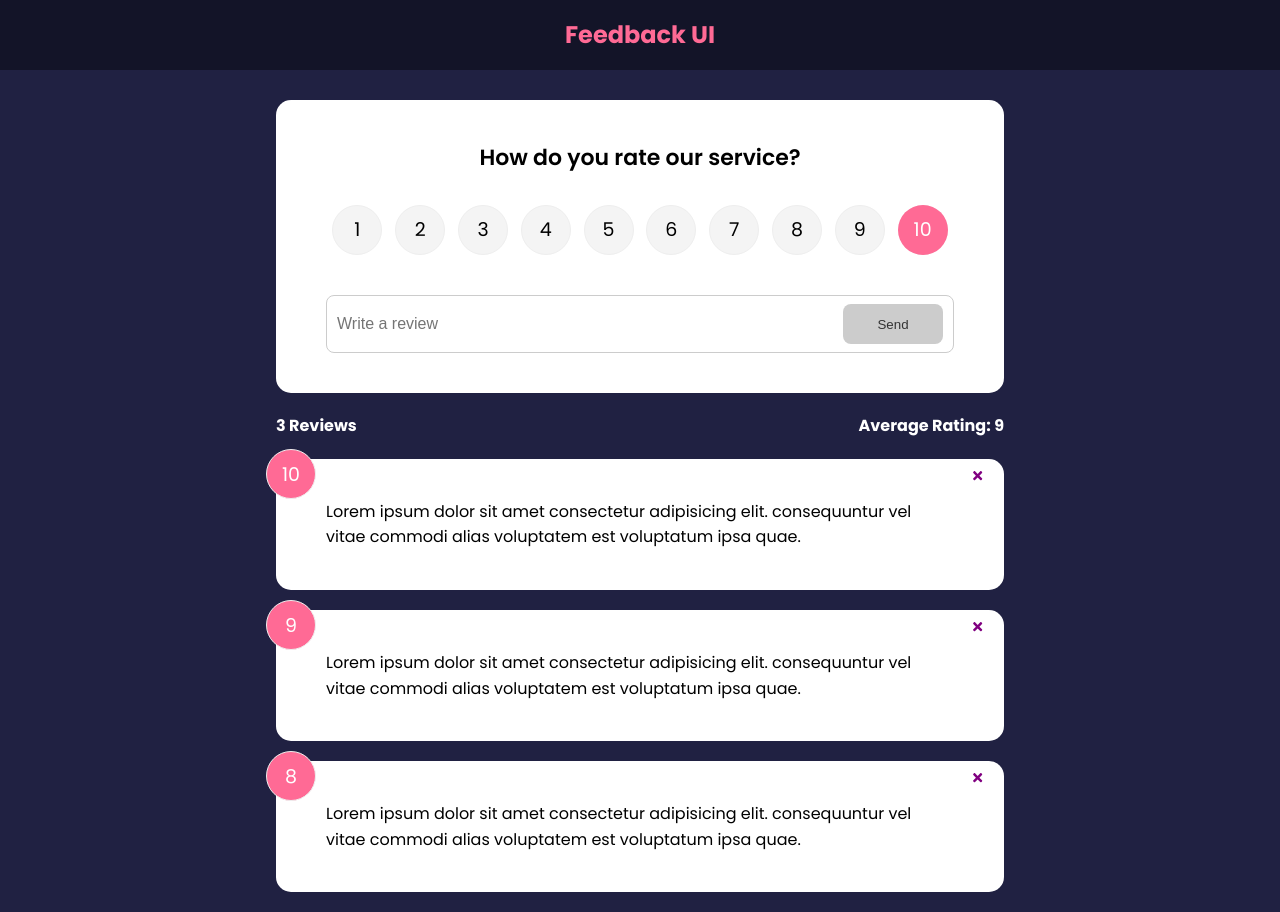
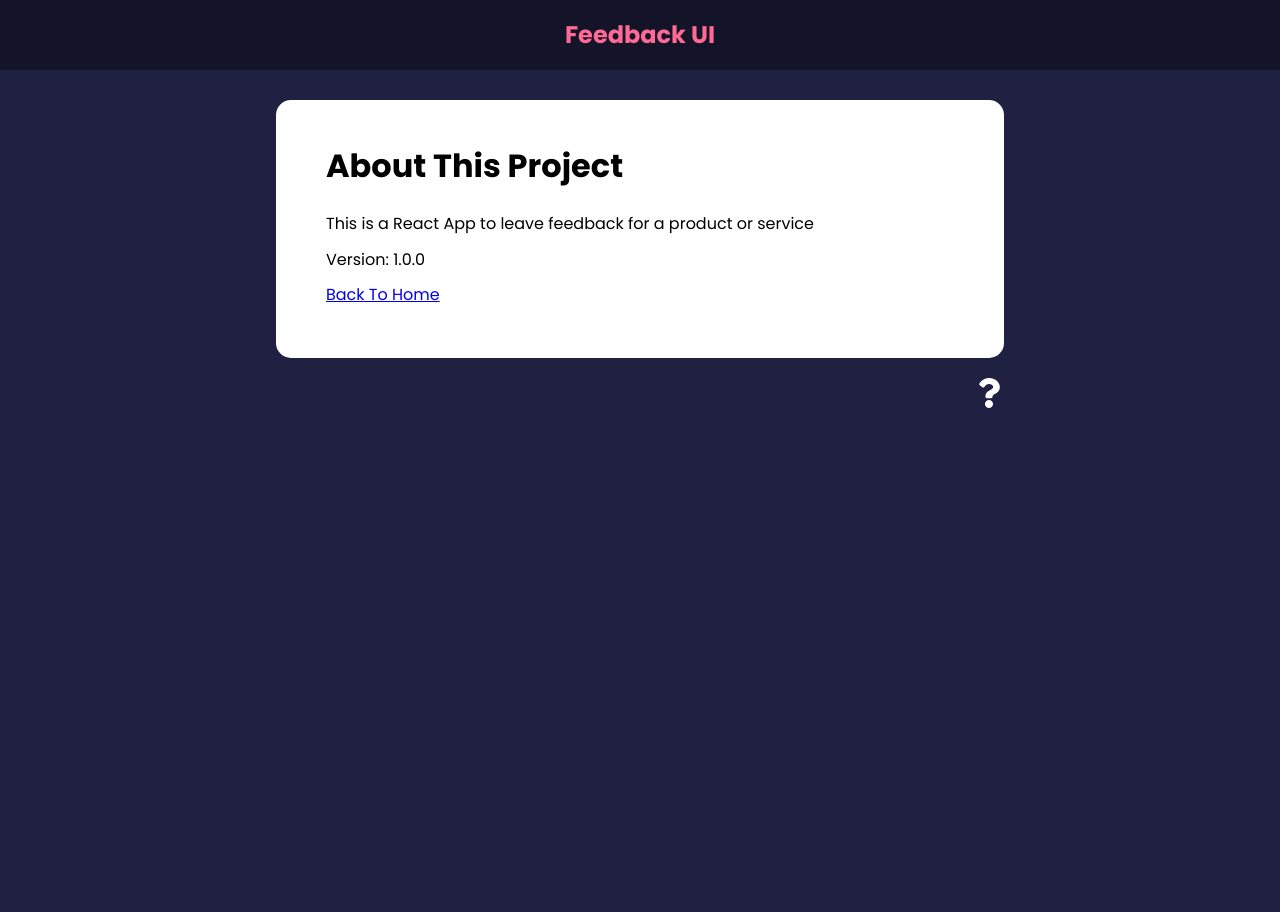
Before and after one commit to erick207/feedback-app, a React (Create React App) app: page /about in a window 1280 px wide. After the commit the page ends 800 px from the top, so only its background shows below. Built offline with nearby package versions, Linux system fonts and the light colour scheme.

Commit message:
add about page

```diff
--- a/package.json
+++ b/package.json
@@ -10,6 +10,7 @@
     "react": "^18.2.0",
     "react-dom": "^18.2.0",
     "react-icons": "^5.0.1",
+    "react-router-dom": "^6.22.2",
     "react-scripts": "5.0.1",
     "uuid": "^9.0.1",
     "web-vitals": "^2.1.4"
--- a/src/App.js
+++ b/src/App.js
@@ -1,9 +1,12 @@
 import {v4 as uuidv4} from 'uuid'
+import {BrowserRouter as Router, Route, Routes} from 'react-router-dom'
 import { useState } from 'react'
 import Header from "./components/Header"
 import FeedbackList from "./components/FeedbackList"
 import FeedbackStats from "./components/FeedbackStats"
 import FeedbackForm from "./components/FeedbackForm"
+import AboutPage from "./pages/AboutPage"
+import AboutIconLink from "./components/aboutIconLink"
 
 import FeedbackData from "./data/FeedbackData"
 
@@ -12,7 +15,7 @@
 
   const addFeedback = (newFeedback) => {
     newFeedback.id = uuidv4()
-    setFeedback([newFeedback, ...feedback]) // state is immutable so we need to copy it, the new feedback is put on front
+    setFeedback([newFeedback, ...feedback]) // state is immutable, so we need to copy it, the new feedback is put on front
   }
 
   const deleteFeedback = (id) => {
@@ -22,14 +25,28 @@
   }
 
   return (
-    <>
+    <Router>
       <Header />
       <div className="container">
-        <FeedbackForm handleAdd={addFeedback}/>
-        <FeedbackStats feedback={feedback} />
-        <FeedbackList feedback={feedback} handleDelete={deleteFeedback}/>
+        <Routes>
+          <Route
+            exact
+            path='/'
+            element={
+              <>
+                <FeedbackForm handleAdd={addFeedback}/>
+                <FeedbackStats feedback={feedback} />
+                <FeedbackList feedback={feedback} handleDelete={deleteFeedback}/>
+              </>
+            }
+          ></Route>
+
+          <Route path='/about' element={<AboutPage />} />
+        </Routes>
+
+        <AboutIconLink />
       </div>
-    </>
+    </Router>
   )
 }
 
--- /dev/null
+++ b/src/components/aboutIconLink.jsx
@@ -0,0 +1,20 @@
+import {FaQuestion} from 'react-icons/fa'
+import {Link} from 'react-router-dom'
+
+function aboutIconLink() {
+  return (
+    <div>
+      <div className='about-link'>
+        <Link to={{
+          pathname: '/about',
+          search: '?sort=name',
+          hash: '#hello',
+        }}>
+          <FaQuestion size={30}/>
+        </Link>
+      </div>
+    </div>
+  )
+}
+
+export default aboutIconLink
--- /dev/null
+++ b/src/pages/AboutPage.jsx
@@ -0,0 +1,19 @@
+import Card from "../components/shared/Card"
+import {Link} from 'react-router-dom'
+
+
+function AboutPage() {
+  return <Card>
+      <div className="about">
+        <h1>About This Project</h1>
+        <p>This is a React App to leave feedback for a product or service</p>
+        <p>Version: 1.0.0</p>
+
+        <p>
+          <Link to='/'>Back To Home</Link>
+        </p>
+      </div>
+  </Card>
+}
+
+export default AboutPage
```
Also changed, not shown: 1 other file (tests, documents, lock files or other folders).
